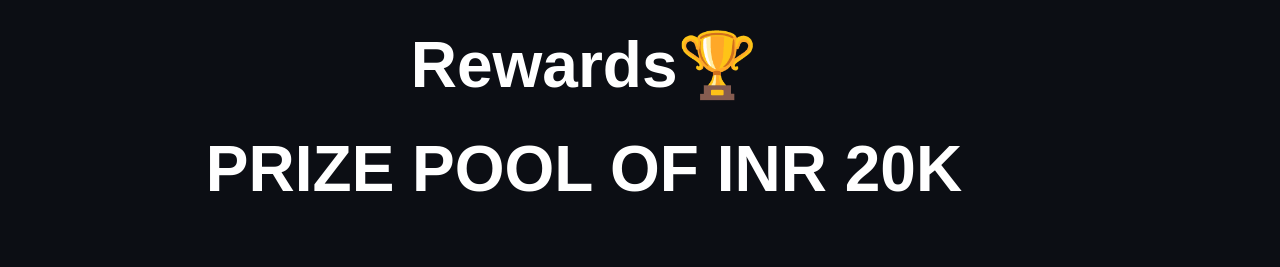
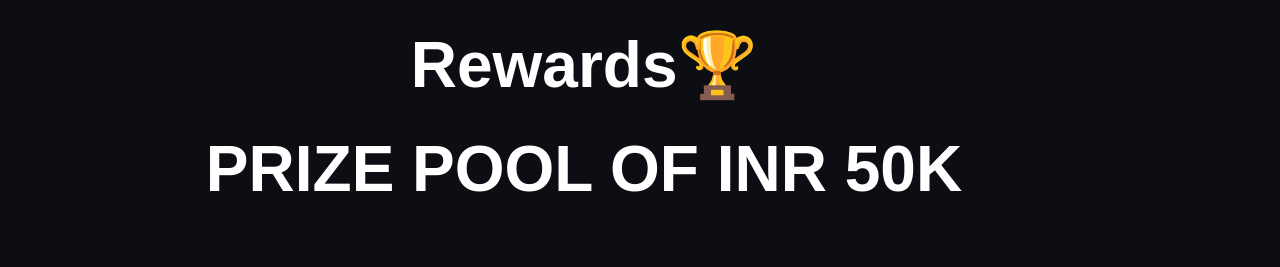
Before and after one commit to Cibiyanna26/Codeathon, a Next.js app: page / in a window 1280 px wide. Shown: the part 4040-4307 px from the top of the page. Built offline with nearby package versions, Linux system fonts and the light colour scheme; a web font is replaced by a local one.

Commit message:
Changes in the prize amount

```diff
--- a/sections/WhatsNew.jsx
+++ b/sections/WhatsNew.jsx
@@ -25,7 +25,7 @@ function WhatsNew() {
             <TitleText title="Rewards🏆" textStyles="text-center" />
           </div>
           <div className="w-[90vw]">
-            <TitleText title="PRIZE POOL OF INR 20K" textStyles="text-center" />
+            <TitleText title="PRIZE POOL OF INR 50K" textStyles="text-center" />
           </div>
           <div className="mt-[48px] flex flex-wrap justify-between gap-[24px]">
             {newFeatures.map((feature) => (
```
